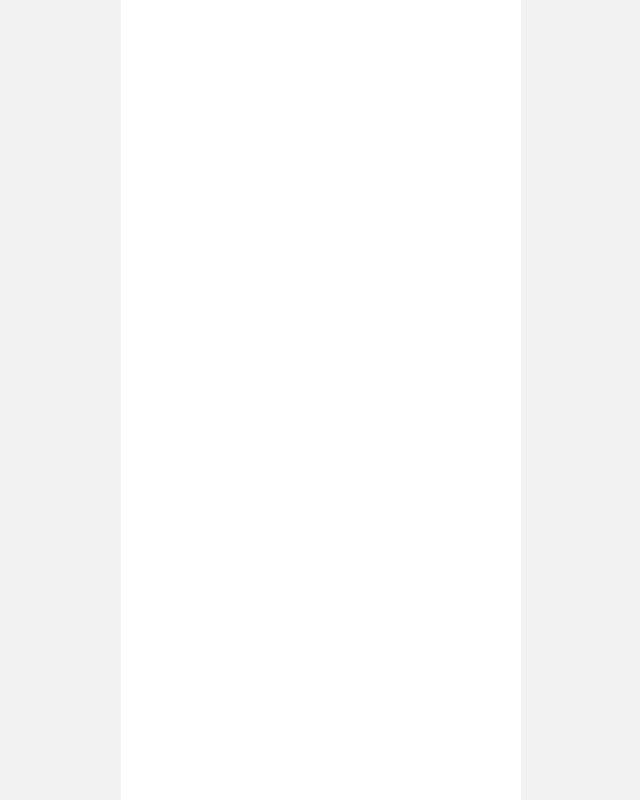
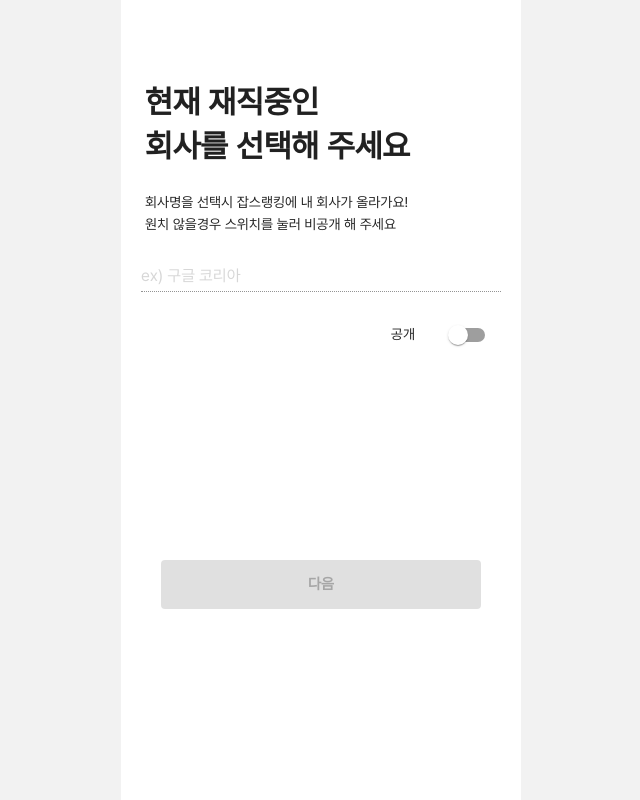
Before and after one commit to pinomaker-hoo/jobscore-frontend-renewal, a React (Vite) app: page /company in a window 1280 px wide. Before the commit this address had no page. Shown: the whole page, without its empty margins (319-959 px from the left). Built offline with nearby package versions, Linux system fonts and the light colour scheme.

Commit message:
feat : Add Company Page

```diff
--- a/src/App.tsx
+++ b/src/App.tsx
@@ -4,6 +4,7 @@ import { BrowserRouter, Routes, Route } from 'react-router-dom'
 // ** Components Imports
 import LoginPage from './pages/login'
 import LoadingPage from './pages/loading'
+import CompanyPage from './pages/company'
 
 const App = () => {
   return (
@@ -11,6 +12,7 @@ const App = () => {
       <Routes>
         <Route path="/" element={<LoginPage />} />
         <Route path="/loading" element={<LoadingPage />} />
+        <Route path="/company" element={<CompanyPage />} />
       </Routes>
     </BrowserRouter>
   )
--- a/src/pages/company/index.tsx
+++ b/src/pages/company/index.tsx
@@ -1,8 +1,8 @@
-// ** Next Imports
-import { useRouter } from 'next/router'
-
 // ** React Imports
 import { useEffect, useState } from 'react'
+
+// ** Router Imports
+import { useNavigate } from 'react-router-dom'
 
 // ** Other View Imports
 import CompanyPageView from '@/views/company'
@@ -12,7 +12,9 @@ import { useDispatch } from 'react-redux'
 import { updateCompany } from '@/store/app/user'
 
 const CompanyPage = () => {
-  const router = useRouter()
+  const queryParams = new URLSearchParams(window.location.search)
+
+  const navigate = useNavigate()
   const dispatch = useDispatch()
 
   const [company, setCompany] = useState<{ name: string; id: string }>({
@@ -35,17 +37,17 @@ const CompanyPage = () => {
   const handleNext = () => {
     dispatch(updateCompany({ ...company, department: '' }))
 
-    router.push('/category')
+    navigate('/category')
   }
 
   useEffect(() => {
-    if (router.query.id) {
+    if (queryParams.get('id')) {
       setCompany({
-        id: String(router.query.id),
-        name: String(router.query.name),
+        id: String(queryParams.get('id')),
+        name: String(queryParams.get('id')),
       })
     }
-  }, [router.query])
+  }, [])
 
   return (
     <CompanyPageView
--- a/src/views/company/index.tsx
+++ b/src/views/company/index.tsx
@@ -1,8 +1,6 @@
-// ** Next Imports
-import Link from 'next/link'
-
 // ** Mui Imports
 import { Button, Grid, Switch, Typography, TextField } from '@mui/material'
+import { Link } from 'react-router-dom'
 
 interface Props {
   name: string
@@ -34,7 +32,7 @@ const CompanyPageView = ({
         </Typography>
       </Grid>
       <Grid item xs={12} sx={{ textAlign: 'center' }}>
-        <Link href="/company/search">
+        <Link to="/company/search">
           <TextField
             variant="standard"
             sx={{ width: '90%' }}
```
